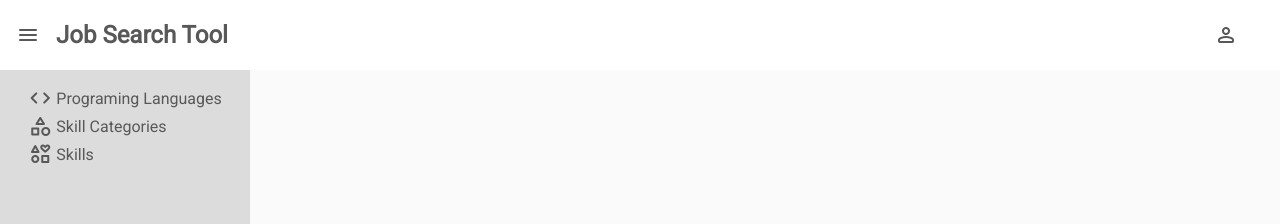
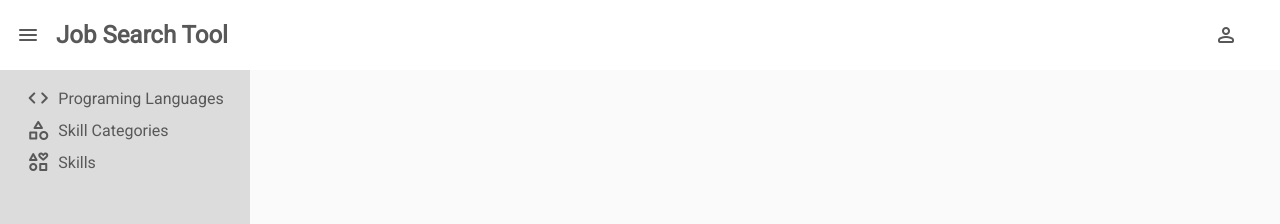
Before and after one commit to e-leite/sales_form_front_end_angular, an Angular app: page / in a window 1280 px wide. Shown: the top 224 px of the page. Built offline with nearby package versions, Linux system fonts and the light colour scheme.

Commit message:
refactor: change menu spacing.

```diff
--- a/src/app/core/layout/sidebar/sidebar-component.scss
+++ b/src/app/core/layout/sidebar/sidebar-component.scss
@@ -18,10 +18,10 @@
 .sidebar ul li a {
     display: flex;
     align-items: center;
-    gap: 4px;
+    gap: 8px;
     color: var(--text);
     text-decoration: none;
-    margin-bottom: 4px;
+    margin-bottom: 8px;
 }
 
 .sidebar ul li a:hover {
```
